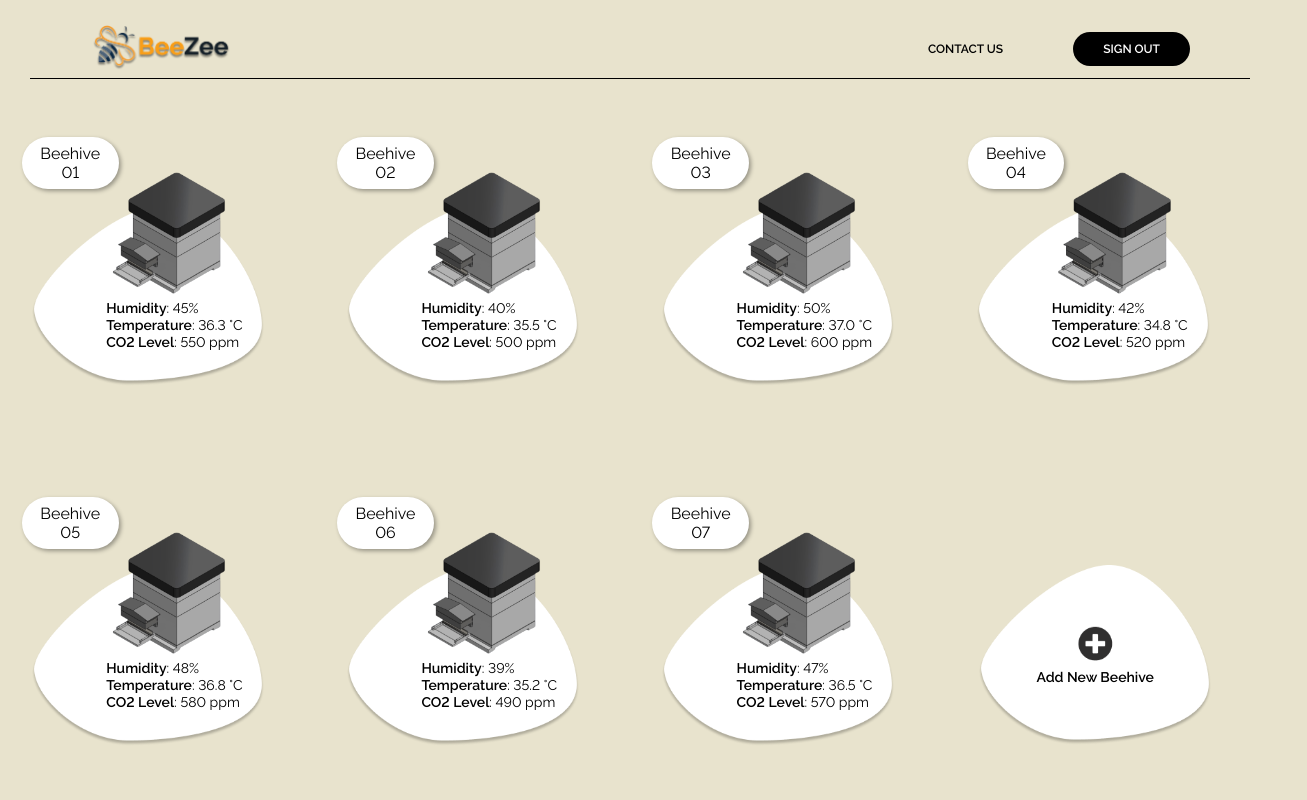
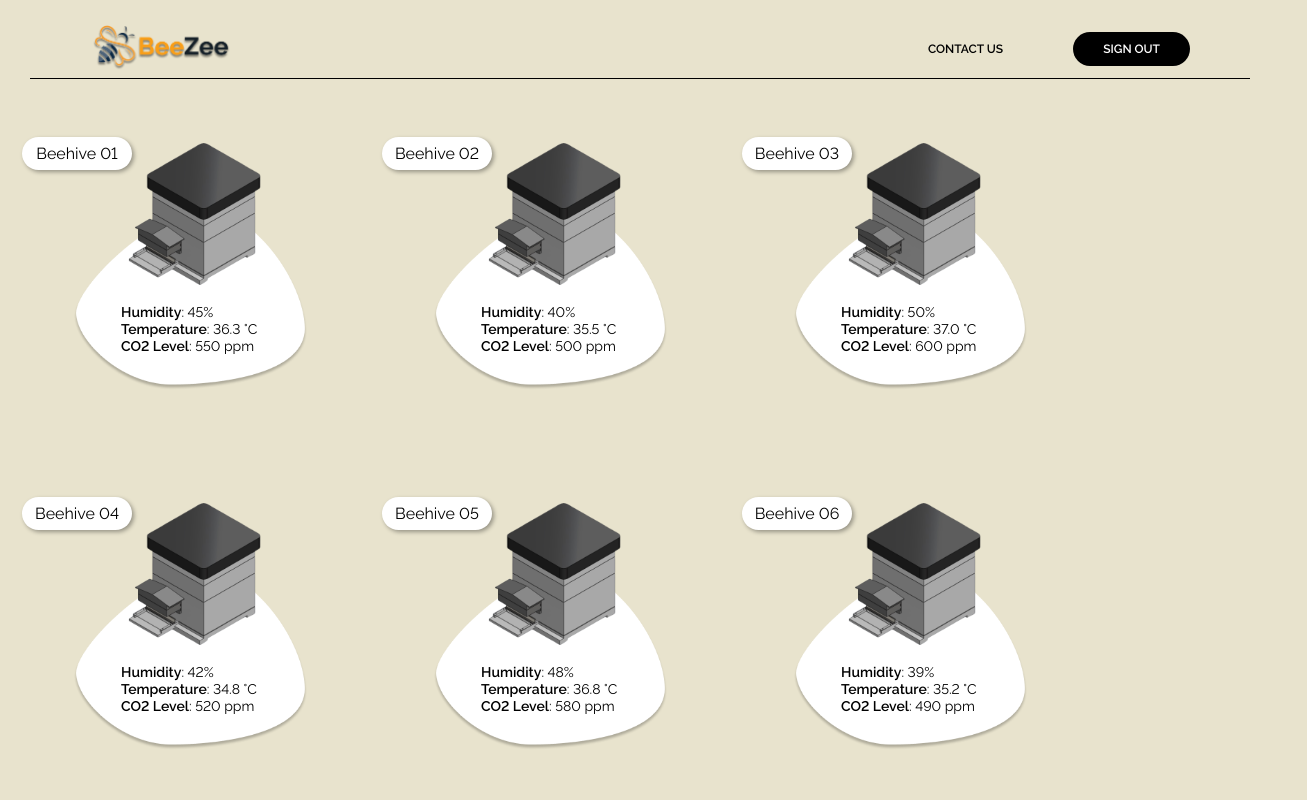
Before and after one commit to cepdnaclk/e19-3yp-beehive-monitoring-system, a React (Vite) app in the folder code/beehive-dashboard/: page /dashboard in a window 1280 px wide. Shown: the top 800 px of the page, 1307 px wide, since content can reach past the window. Built offline with nearby package versions, Linux system fonts and the light colour scheme.

Commit message:
Update HiveDashboard.jsx

```diff
--- a/code/beehive-dashboard/src/App.jsx
+++ b/code/beehive-dashboard/src/App.jsx
@@ -2,6 +2,7 @@ import "./App.scss";
 import Landing from "./Pages/Landing";
 import SignIn from "./Pages/SignIn";
 import Dashboard from "./Pages/Dashboard";
+import HiveDashboard from './Pages/HiveDashboard';
 import { Routes, Route } from "react-router-dom";
 
 function App() {
@@ -11,6 +12,7 @@ function App() {
         <Route path="/" element={<Landing />} />
         <Route path="/signin" element={<SignIn />} />
         <Route path="/dashboard" element={<Dashboard />} />
+        <Route path="/hive-dashboard/:hiveName" element={<HiveDashboard />} />
       </Routes>
     </div>
   );
--- a/code/beehive-dashboard/src/Components/BeehiveCard.jsx
+++ b/code/beehive-dashboard/src/Components/BeehiveCard.jsx
@@ -1,10 +1,19 @@
+import React from "react";
+import { useNavigate } from "react-router-dom";
 import Box from "../Assets/Beehive_box.png";
 import Ellipse from "../Assets/Card_Ellipse.png";
-import '../Styles/Components/BeehiveCard.scss';
+import "../Styles/Components/BeehiveCard.scss";
 
 function BeehiveCard({ beehiveData }) {
+  const navigate = useNavigate();
+
+  const handleClick = () => {
+    // Navigate to the hive dashboard page for the clicked beehive
+    navigate(`/hive-dashboard/${beehiveData.name}`);
+  };
+
   return (
-    <div className='beehive-card'>
+    <div className="beehive-card" onClick={handleClick}>
       <p className="name">{beehiveData.name}</p>
       <div className="box-container">
         <img src={Box} alt="" className="box" />
--- a/code/beehive-dashboard/src/Pages/HiveDashboard.jsx
+++ b/code/beehive-dashboard/src/Pages/HiveDashboard.jsx
@@ -1,15 +1,14 @@
 import Navbar from "../Components/NavbarBlack";
-import Banner from "../Assets/Banner.png";
-import Hexagon from "../Assets/Hexagon-Design.png";
-import { Link } from 'react-router-dom';
+import { useParams } from 'react-router-dom';
 import '../Styles/Pages/HiveDashboard.scss';
 
 function HiveDashboard() {
-  console.log('Landing');
+  const { hiveName } = useParams();
+
   return (
     <div className="hiveDashboard-container">
       <Navbar />
-
+      <h2>Hive Dashboard for {hiveName}</h2>
     </div>
   );
 }
--- a/code/beehive-dashboard/src/Styles/Pages/Dashboard.scss
+++ b/code/beehive-dashboard/src/Styles/Pages/Dashboard.scss
@@ -25,14 +25,14 @@ body {
 
   .beehive-card {
     height: 300px;
-    width: 20%;
+    width: 300px;
     margin: 20px;
     box-sizing: border-box;
   }
 
   .add-card {
     height: 300px;
-    width: 20%;
+    width: 300px;
     margin: 20px;
     box-sizing: border-box;
   }
```
